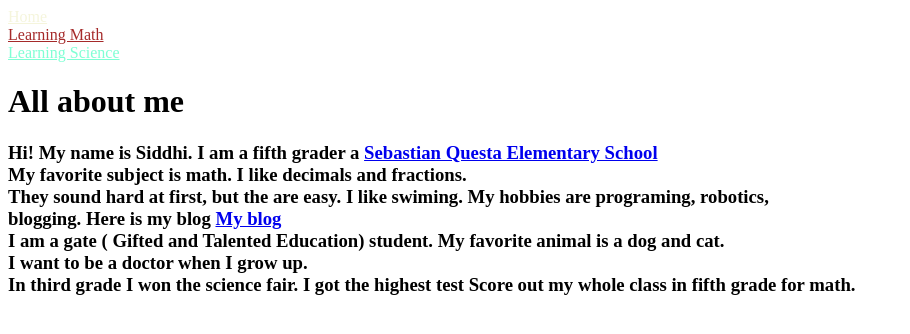
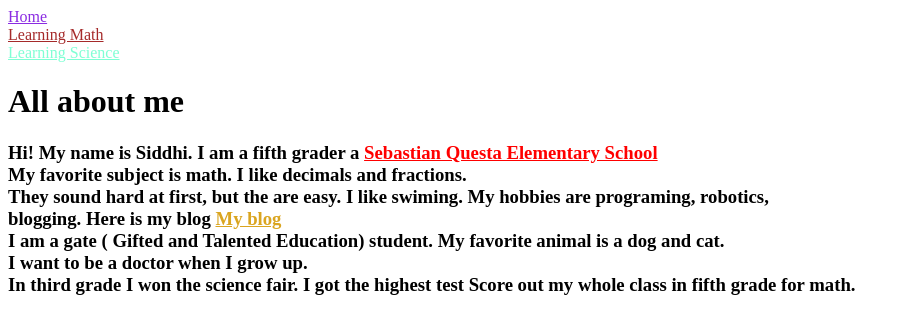
Before and after one commit to siddhiaky/siddhiaky.github.io, a plain HTML site: page aboutme.html in a window 1280 px wide. Shown: the whole page, without its empty margins (0-910 px from the left). Drawn offline with Linux system fonts and the light colour scheme.

Commit message:
my new upgraded site

```diff
--- a/aboutme.html
+++ b/aboutme.html
@@ -8,7 +8,7 @@
     </head>
 
     <body>
-            <a href="index.html" style="color:beige;">Home</a>
+            <a href="index.html" style="color:blueviolet;">Home</a>
            <br> <a href="learning_math.html" style="color:brown;">Learning Math</a>
            <br> <a  href="learning_science.html" style="color:aquamarine;">Learning Science</a>
         <h1>
@@ -19,11 +19,11 @@
 
             <h3>
                 Hi! My name is Siddhi. I am a fifth grader a
-                <a href="https://qes.lammersvilleschooldistrict.net"> Sebastian Questa Elementary School </a>
+                <a href="https://qes.lammersvilleschooldistrict.net" style="color:red;"> Sebastian Questa Elementary School </a>
                 <br>
                 My favorite subject is math. I like decimals and fractions.
                 <br> They sound hard at first, but the are easy. I like swiming. My hobbies are programing, robotics,
-                <br>  blogging. Here is my blog <a href="https://siddhiaky.wordpress.com">My blog</a>
+                <br>  blogging. Here is my blog <a href="https://siddhiaky.wordpress.com" style="color:goldenrod;">My blog</a>
                 <br>I am a gate ( Gifted and Talented Education) student. My favorite animal is a dog and cat.
                 <br>I want to be a doctor when I grow up.
                 <br>In third grade I won the science fair. I got the highest test Score out my whole class in fifth grade for math.
```
Also changed, not shown: learning_math.html (+3 -3 lines), learning_science.html (+3 -3 lines).
